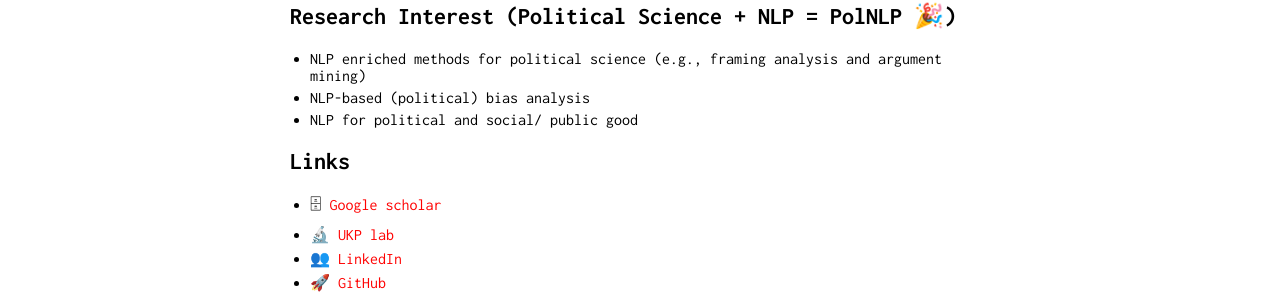
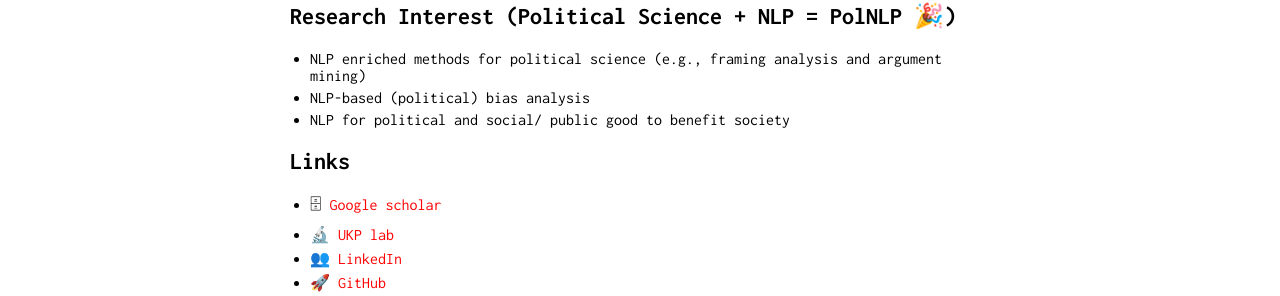
Before and after one commit to chkla/gitPage, a Jekyll site: the page built from index.md, in a window 1280 px wide. Shown: the part 347-643 px from the top of the page. Built offline with Jekyll 4.4.1, drawn with Linux system fonts in a browser that asks for light colours; our own code applies the rules of GitHub Pages for plain Markdown files.

Commit message:
Update index.md

```diff
--- a/index.md
+++ b/index.md
@@ -9,7 +9,7 @@ Hi, I am Christopher a doctoral researcher in Natural Language Processing @ [UKP
 ## Research Interest (Political Science + NLP = PolNLP 🎉)
 * NLP enriched methods for political science (e.g., framing analysis and argument mining)
 * NLP-based (political) bias analysis
-* NLP for political and social/ public good
+* NLP for political and social/ public good to benefit society
 
 ## Links
 * 🗄 [Google scholar](https://scholar.google.de/citations?hl=de&authuser=1&user=oLSU8LEAAAAJ "Google scholar")
```
